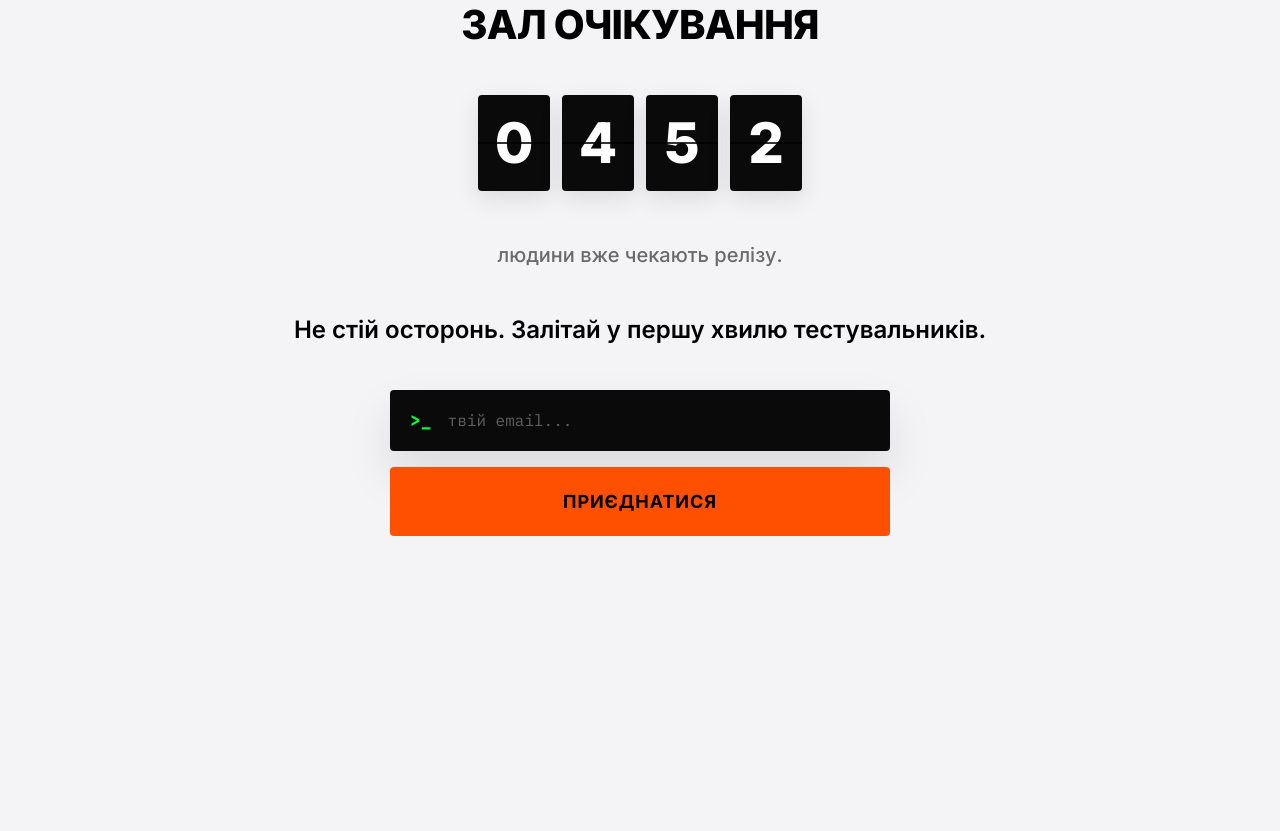
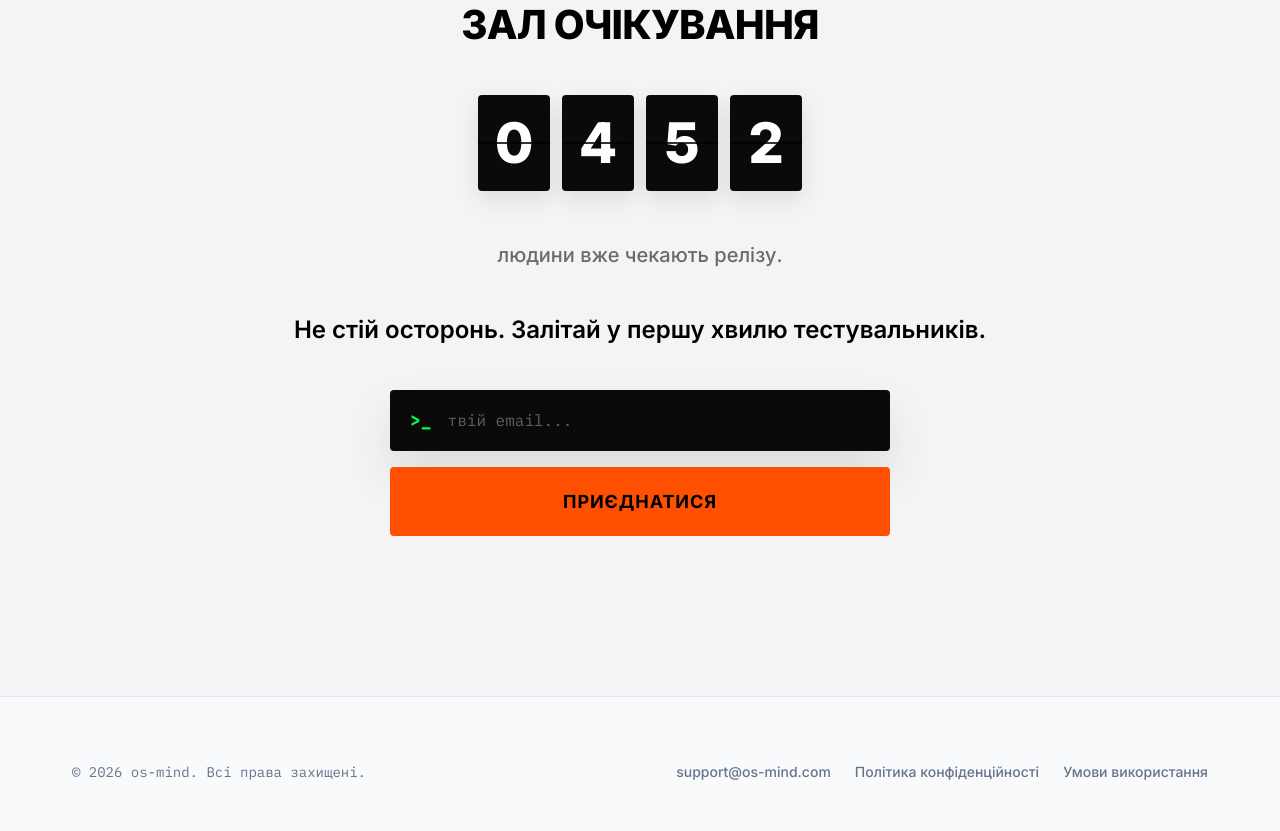
Before and after one commit to hii24/os-mind, a website built with Vite: page index.html in a window 1280 px wide. Shown: the part 3789-4620 px from the top of the page. Before the commit the page ends 4485 px from the top, so only its background shows below. Built offline with nearby package versions, Linux system fonts and the light colour scheme; some packages are replaced by stand-ins of ours.

Commit message:
feat: add site footer with copyright and legal links

```diff
--- a/index.html
+++ b/index.html
@@ -204,6 +204,22 @@
         </section>
     </main>
 
+    <footer class="footer">
+        <div class="container footer__container">
+            <div class="footer__copy">
+                &copy; <span id="current-year"></span> os-mind. Всі права захищені.
+            </div>
+            <div class="footer__links">
+                <a href="mailto:support@os-mind.com">support@os-mind.com</a>
+                <a href="#privacy">Політика конфіденційності</a>
+                <a href="#terms">Умови використання</a>
+            </div>
+        </div>
+    </footer>
+
+    <script>
+        document.getElementById('current-year').textContent = new Date().getFullYear();
+    </script>
 </body>
 
 </html>
--- a/src/scss/_components.scss
+++ b/src/scss/_components.scss
@@ -101,3 +101,67 @@
     background-color: var(--primary);
     margin: 16px 0;
 }
+
+// ─── Footer ───
+.footer {
+    background-color: #f8fafc;
+    border-top: 1px solid #e2e8f0;
+    padding: 64px 0 48px;
+    position: relative;
+    z-index: 10;
+
+    @media (prefers-color-scheme: dark) {
+        background-color: #111;
+        border-top: 1px solid #222;
+        color: #888;
+    }
+
+    &__container {
+        display: flex;
+        flex-direction: column;
+        align-items: center;
+        gap: 24px;
+
+        @media (min-width: 768px) {
+            flex-direction: row;
+            justify-content: space-between;
+        }
+    }
+
+    &__copy {
+        font-family: var(--font-mono);
+        color: #64748b;
+        font-size: 14px;
+
+        @media (prefers-color-scheme: dark) {
+            color: #666;
+        }
+    }
+
+    &__links {
+        display: flex;
+        flex-wrap: wrap;
+        gap: 24px;
+        justify-content: center;
+
+        a {
+            color: #64748b;
+            text-decoration: none;
+            font-size: 14px;
+            font-weight: 500;
+            transition: color 0.2s ease;
+
+            &:hover {
+                color: var(--primary);
+            }
+
+            @media (prefers-color-scheme: dark) {
+                color: #666;
+
+                &:hover {
+                    color: var(--primary);
+                }
+            }
+        }
+    }
+}
```
